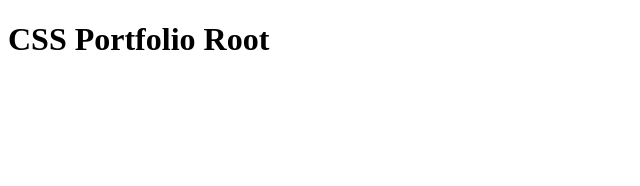
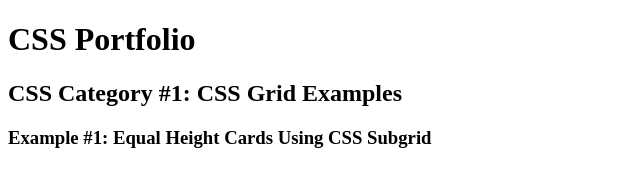
Before and after one commit to GabrielThurau/css-portfolio, a plain HTML site: page index.html in a window 1280 px wide. Shown: the whole page, without its empty margins (0-640 px from the left). Drawn offline with Linux system fonts and the light colour scheme.

Commit message:
Update index.html

```diff
--- a/index.html
+++ b/index.html
@@ -7,7 +7,14 @@
 </head>
 <body>
 
-<h1>CSS Portfolio Root</h1>
+<!-- create scoped rules and examples  -->
+
+<h1>CSS Portfolio</h1>
+
+<h2>CSS Category #1: CSS Grid Examples</h2>
+
+
+<h3>Example #1: Equal Height Cards Using CSS Subgrid</h3>
 
 </body>
 </html>
```
